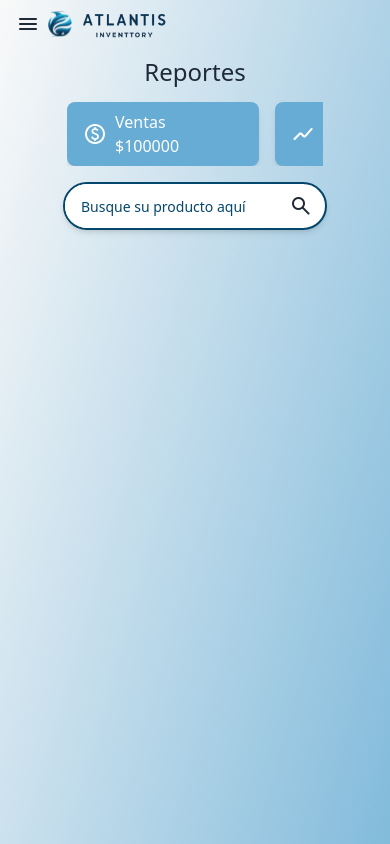
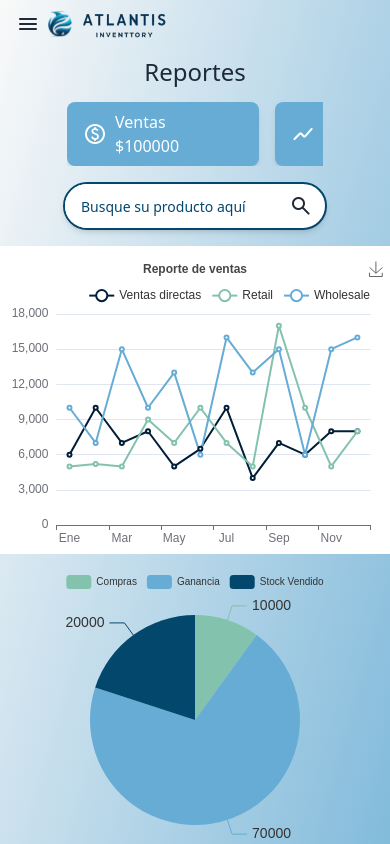
Before and after one commit to No-Country/s13-12-n-java, a React (Vite) app in the folder front-vite/: page /reports in a window 390 px wide. Shown: the top 844 px of the page. Built offline with nearby package versions, Linux system fonts and the light colour scheme.

Commit message:
fix(frontend): fix mobile reports view

```diff
--- a/front-vite/src/pages/reports/Reports.jsx
+++ b/front-vite/src/pages/reports/Reports.jsx
@@ -123,8 +123,8 @@ export default function Reports() {
   };
 
   return (
-    <div className='w-full h-full xl:grid xl:grid-cols-3 xl:mt-5'>
-      <div className='xl:col-span-2 flex flex-col items-center lg:items-stretch'>
+    <div className='xl:grid xl:grid-cols-3 xl:mt-5'>
+      <div className='xl:col-span-2 items-center lg:items-stretch'>
         <h1 className="text-center lg:text-left text-2xl mb-2.5">Reportes</h1>
         <div className='mx-4 mb-4 flex justify-center xl:hidden'>
           <div className="carousel max-w-64 sm:max-w-lg space-x-4 lg:hidden">
```
